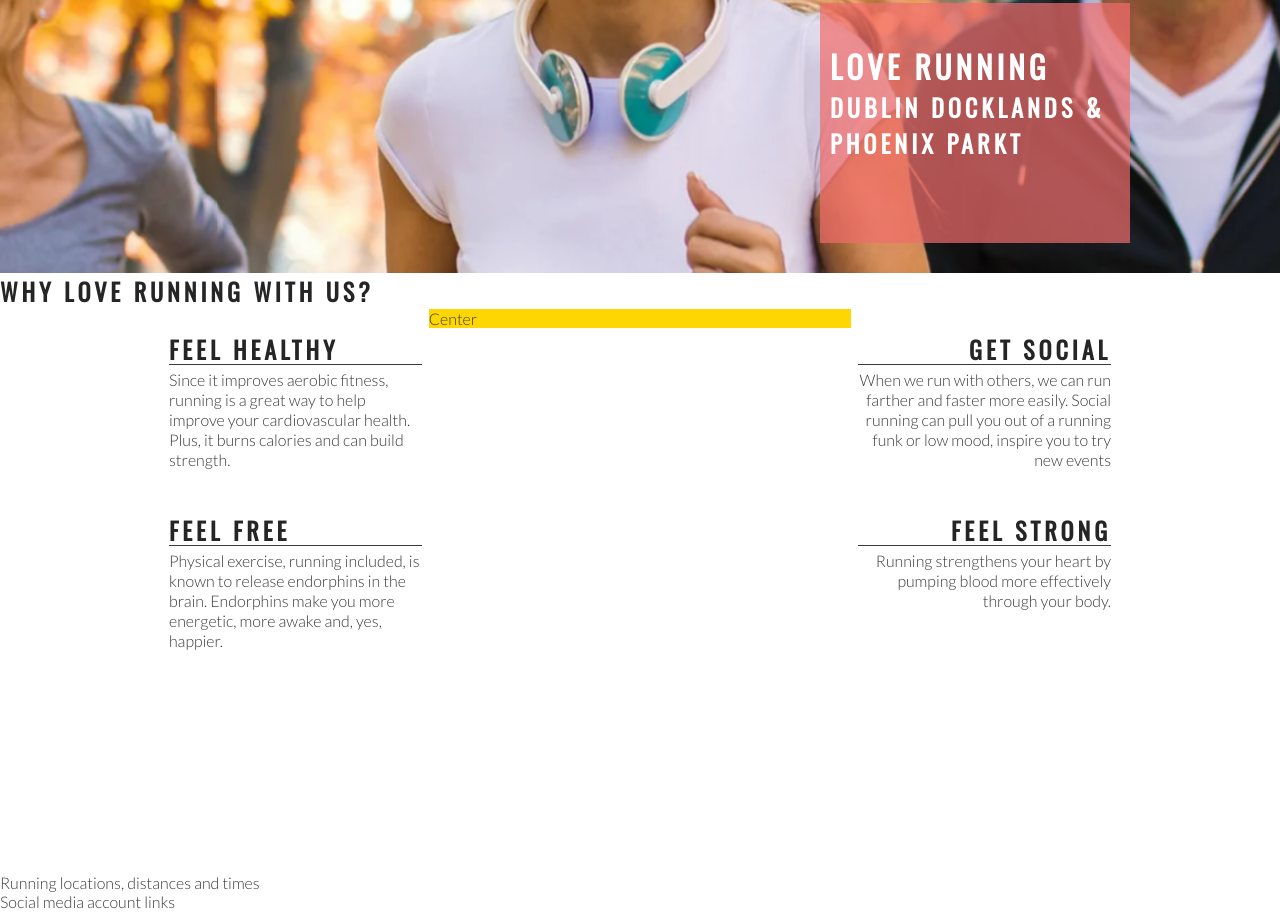
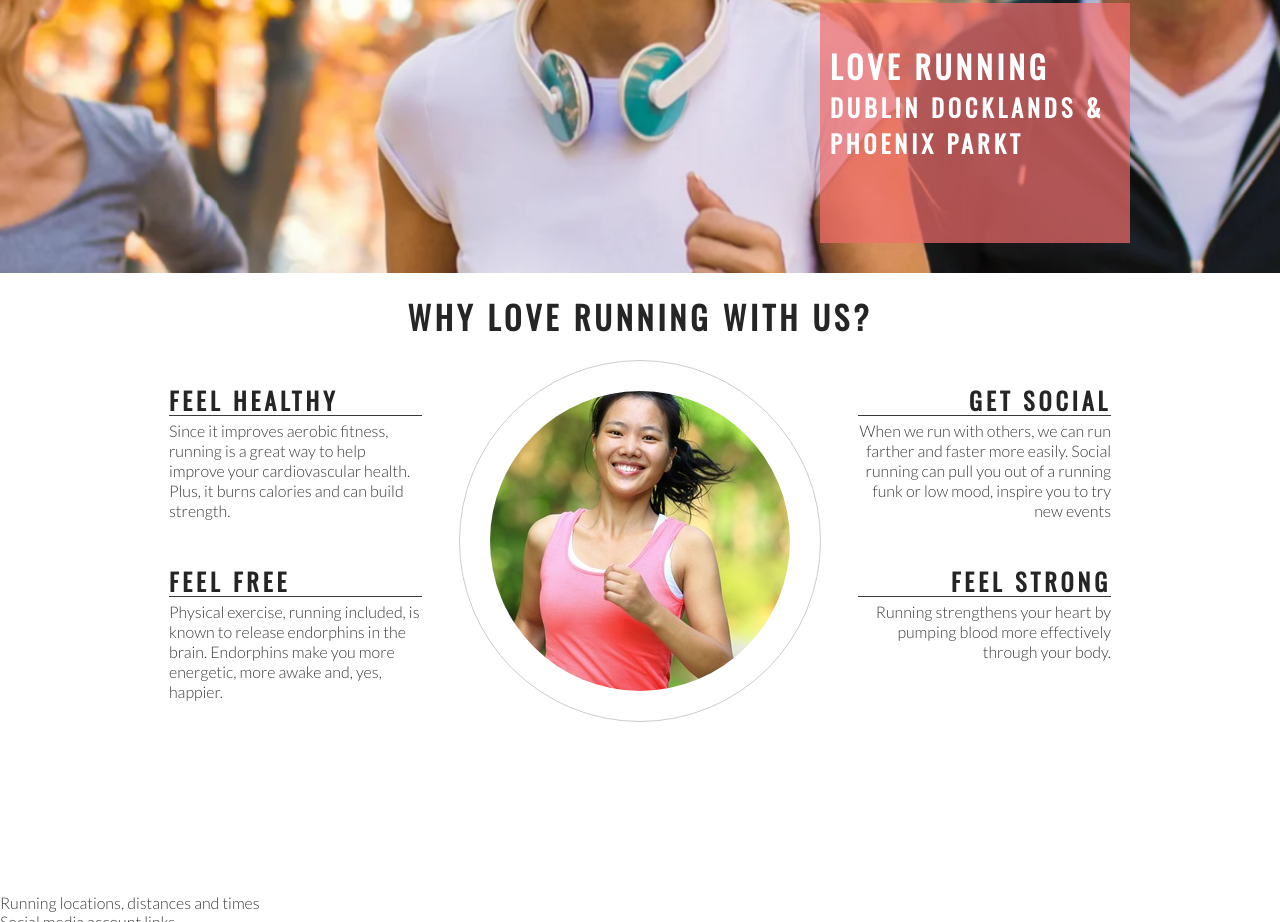
Before and after one commit to knutinator/love-running, a plain HTML site: page index.html in a window 1280 px wide. Shown: the part 402-1324 px from the top of the page. Drawn offline with nearby package versions, Linux system fonts and the light colour scheme.

Commit message:
Add ethos image

```diff
--- a/assets/css/style.css
+++ b/assets/css/style.css
@@ -129,7 +129,6 @@ h1, h2 {
 #center-about {
     width: 33%;
     margin: 0 auto;
-    background-color: gold;
 }
 
 hr {
@@ -161,3 +160,26 @@ hr {
 .right-about-heading p {
     text-align: right;
 }
+
+#welcome {
+    text-align: center;
+    margin: 20px 0;
+    font-size: 200%;
+}
+
+#circle-container {
+width: 300px;
+height: 300px;
+padding: 30px;
+border-style: solid;
+border-color: #ccc;
+border-width: 1px;
+border-radius: 50%;
+margin: 0 auto;
+}
+
+#circle-cover-bg {
+background: url('../images/ethos-center-image.jpg') no-repeat center center;
+height: 100%;
+border-radius: 50%;
+}
--- a/index.html
+++ b/index.html
@@ -40,7 +40,7 @@
 
     </section>
     <section id="club-ethos">
-            <h1>Why Love Running with us?</h1>
+            <h2 id="welcome">Why Love Running with us?</h2>
        <div id="left-about">
             <div class="left-about-heading">
                 <h2>Feel Healthy</h2>
@@ -73,7 +73,14 @@
                 </p>
             </div>
        </div>
-       <div id="center-about">Center</div>
+       <div id="center-about">
+        <div id="circle-container">
+            <div id="circle-cover-bg">
+
+
+            </div>
+        </div>
+                </div>
     </section>
     <section>
         Running locations, distances and times</section>
```
Also changed, not shown: assets/images/ethos-center-image.jpg (added).
